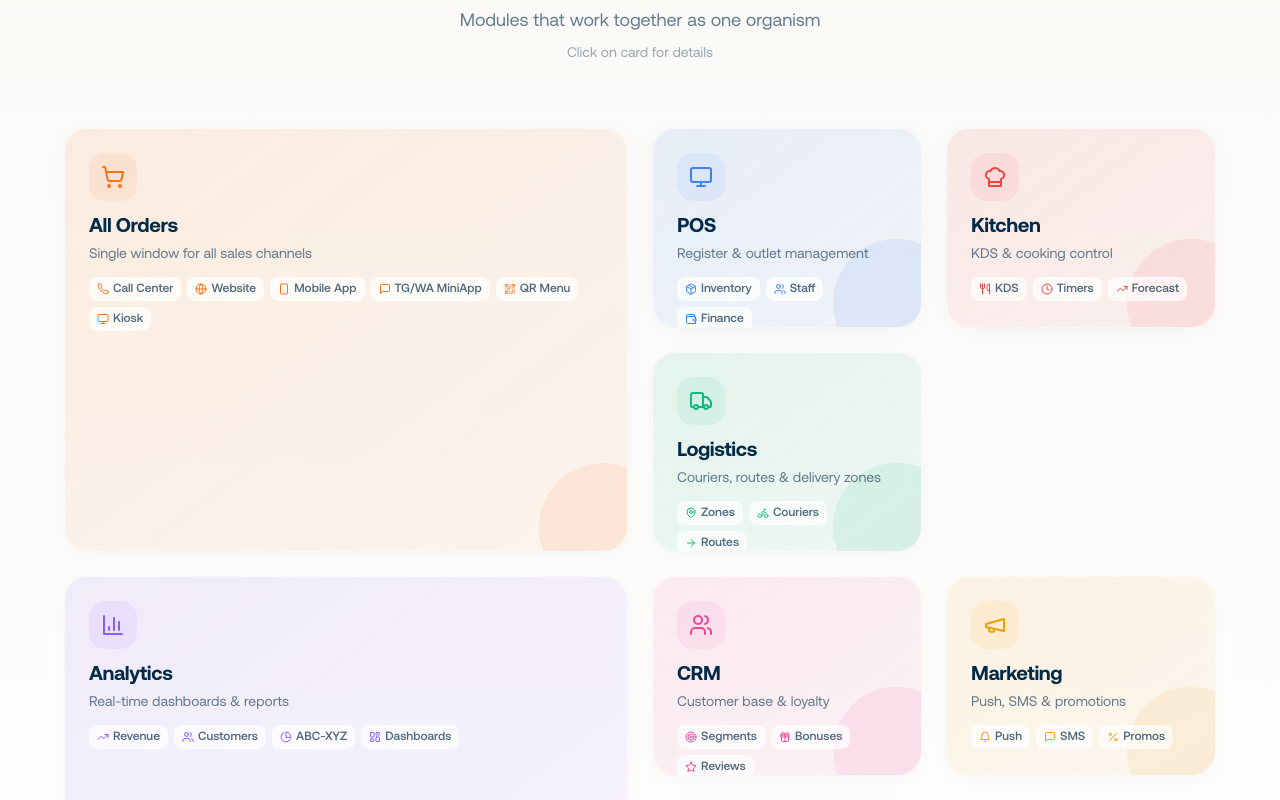
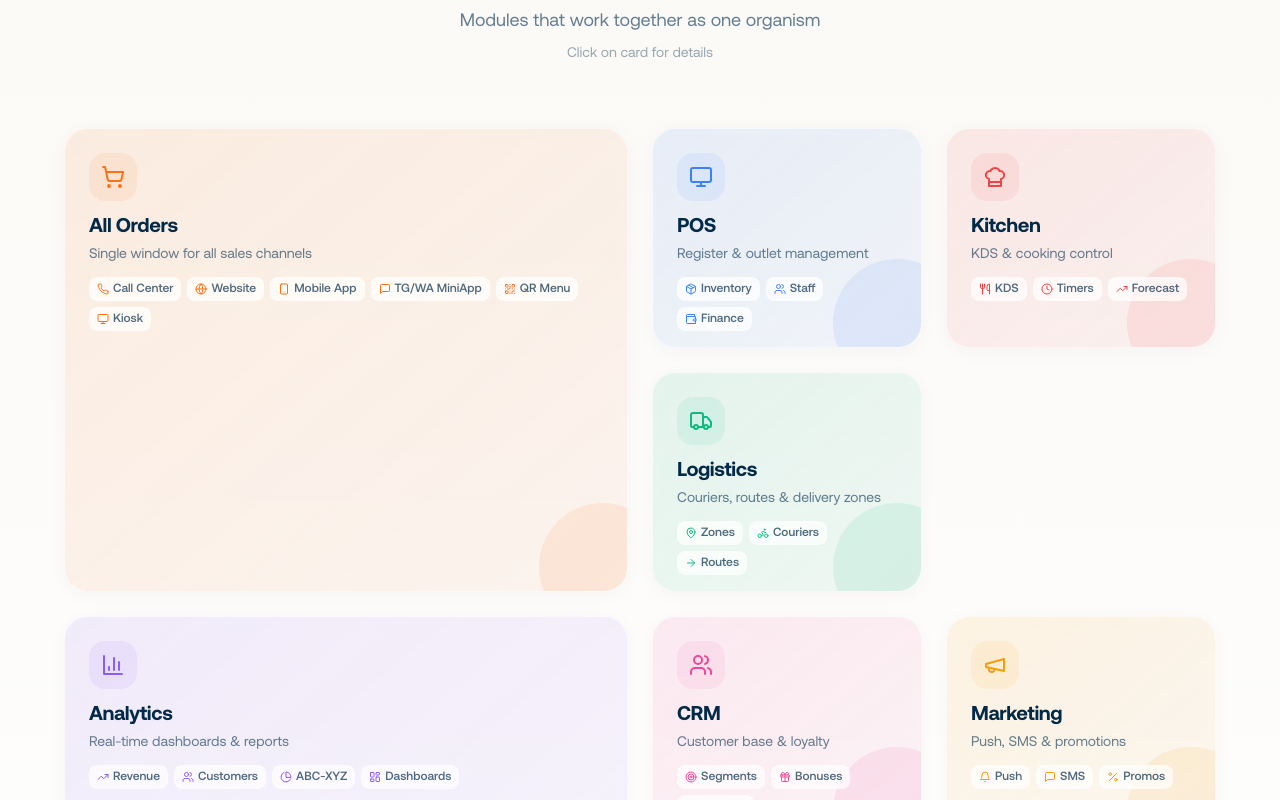
Before and after one commit to faxryuk-commits/delever-io, a React (Vite) app: page / in a window 1280 px wide. Shown: the part 2140-2940 px from the top of the page. Built offline with nearby package versions, Linux system fonts and the light colour scheme.

Commit message:
fix: увеличены отступы в карточках архитектуры
- Padding внизу: pb-6 lg:pb-8
- Высота строк: 180px/220px вместо 160px/200px

```diff
--- a/src/components/home/ArchitectureMap.tsx
+++ b/src/components/home/ArchitectureMap.tsx
@@ -240,7 +240,7 @@ function BentoCard({
         layoutId={`card-${item.id}`}
       >
         <motion.div
-          className={`h-full bg-gradient-to-br ${item.bgGradient} rounded-3xl p-5 lg:p-6 border border-white/50 backdrop-blur-sm overflow-hidden relative`}
+          className={`h-full bg-gradient-to-br ${item.bgGradient} rounded-3xl p-5 lg:p-6 pb-6 lg:pb-8 border border-white/50 backdrop-blur-sm overflow-hidden relative`}
           style={{
             boxShadow: isHovered
               ? `0 20px 40px ${item.color}20, 0 0 0 1px ${item.color}30`
@@ -468,7 +468,7 @@ export function ArchitectureMap() {
         </motion.div>
 
         {/* Bento Grid */}
-        <div className="grid grid-cols-2 lg:grid-cols-4 gap-4 lg:gap-6 auto-rows-[160px] lg:auto-rows-[200px]">
+        <div className="grid grid-cols-2 lg:grid-cols-4 gap-4 lg:gap-6 auto-rows-[180px] lg:auto-rows-[220px]">
           {bentoItems.map((item, index) => (
             <BentoCard
               key={item.id}
```
